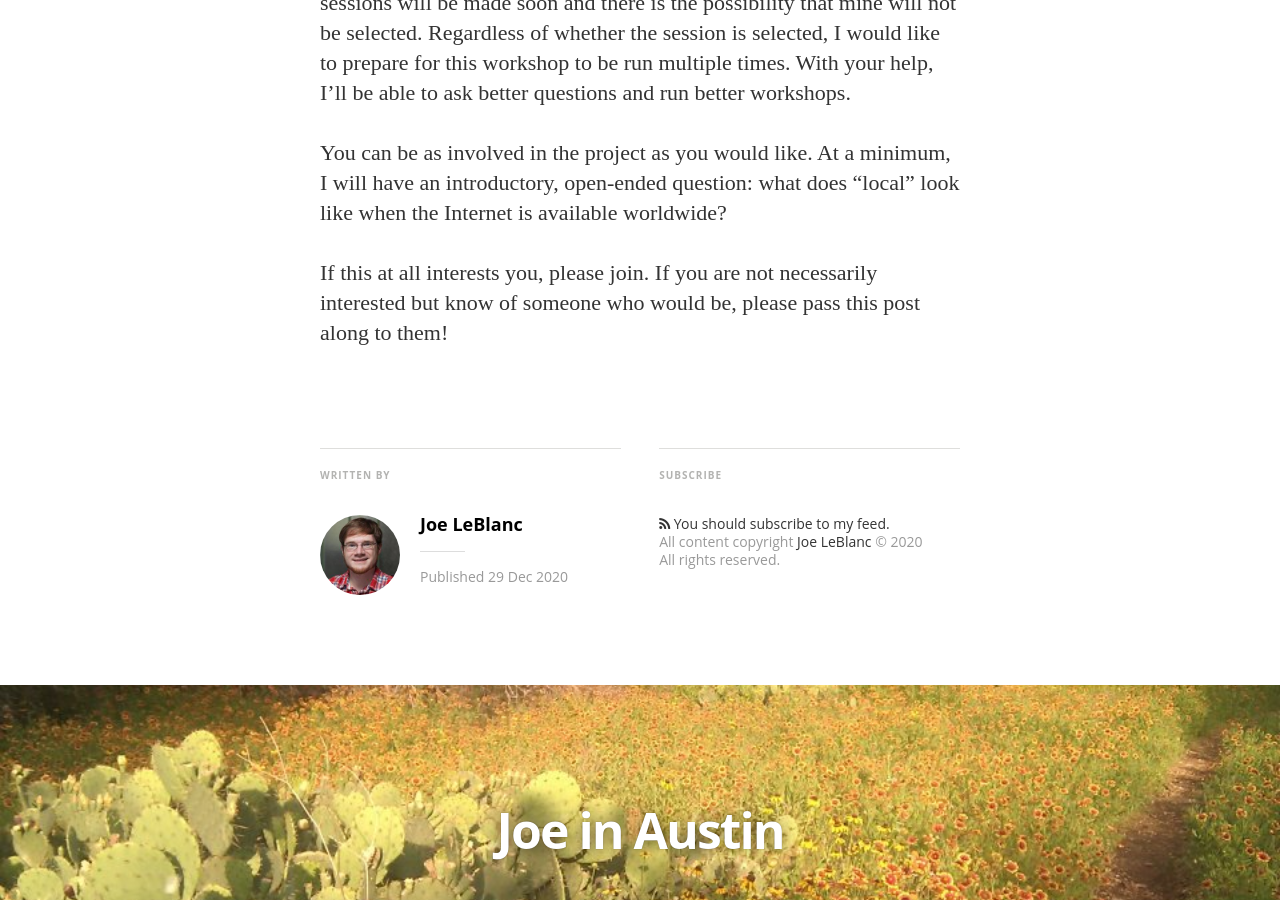
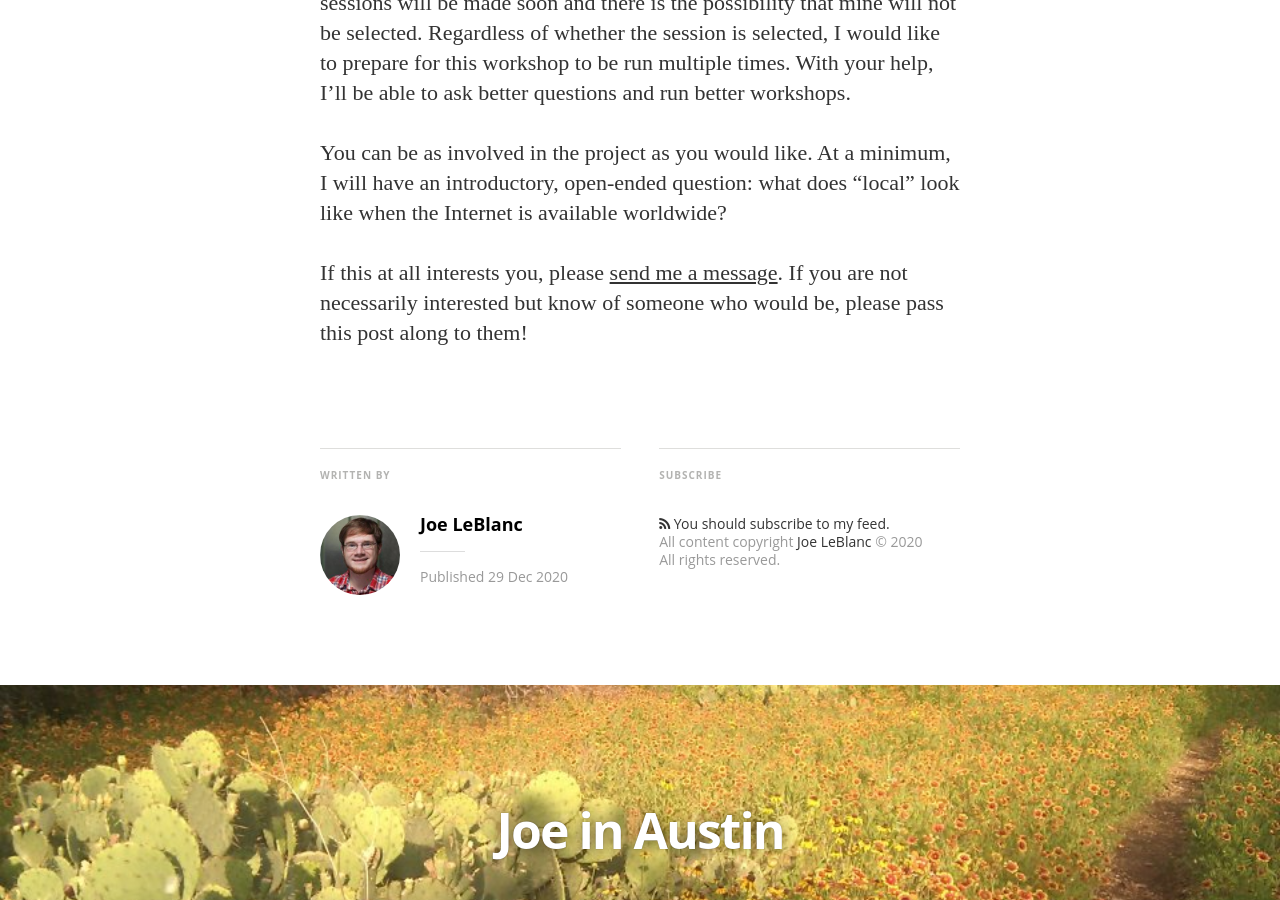
Before and after one commit to jlleblanc/blog.jlleblanc.com, a Jekyll site: the page built from _posts/2020-12-29-help-build-the-local-web.md, in a window 1280 px wide and 900 px high, scrolled down 2125 px. Built offline with Jekyll 4.4.1, drawn with Linux system fonts in a browser that asks for light colours; nearby versions of some CDN libraries; some web fonts are replaced.

Commit message:
Update 2020-12-29-help-build-the-local-web.md
added a mailto CTA

```diff
--- a/_posts/2020-12-29-help-build-the-local-web.md
+++ b/_posts/2020-12-29-help-build-the-local-web.md
@@ -31,4 +31,4 @@ Beyond this Slack group, I currently have a workshop proposal for MozFest 2021,
 
 You can be as involved in the project as you would like. At a minimum, I will have an introductory, open-ended question: what does “local” look like when the Internet is available worldwide?
 
-If this at all interests you, please join. If you are not necessarily interested but know of someone who would be, please pass this post along to them!
+If this at all interests you, please [send me a message](mailto:contact@jlleblanc.com?subject=Interested%20in%20building%20the%20Local%20Web). If you are not necessarily interested but know of someone who would be, please pass this post along to them!
```
